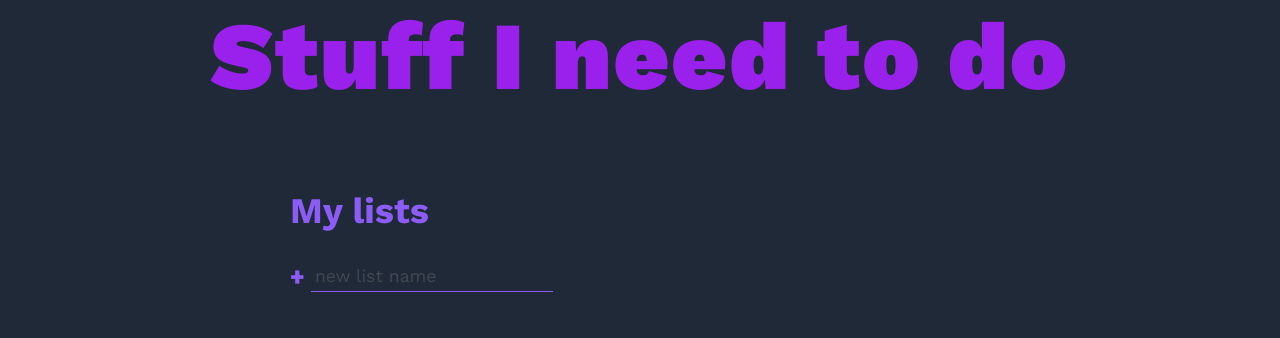
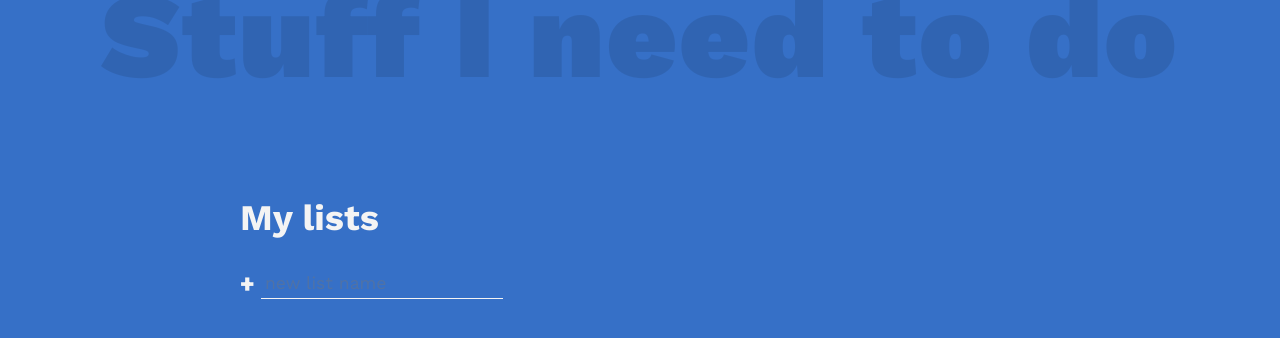
Before and after one commit to TeunKlaassens/CSE1500-Web-Technology-Assignment-One-HTML-and-CSS, a plain HTML site: page index.html in a window 1280 px wide. Drawn offline with nearby package versions, Linux system fonts and the light colour scheme.

Commit message:
All Files
Alle Files

```diff
--- a/index.html
+++ b/index.html
@@ -10,7 +10,7 @@
       rel="stylesheet"
     />
     <!-- <link rel="stylesheet" href="css/main.css" />	 -->
-    <link rel="stylesheet" href="main.css" />
+    <link rel="stylesheet" href="index.css" />
     <script defer src="script.js"></script>
   </head>
 
```
